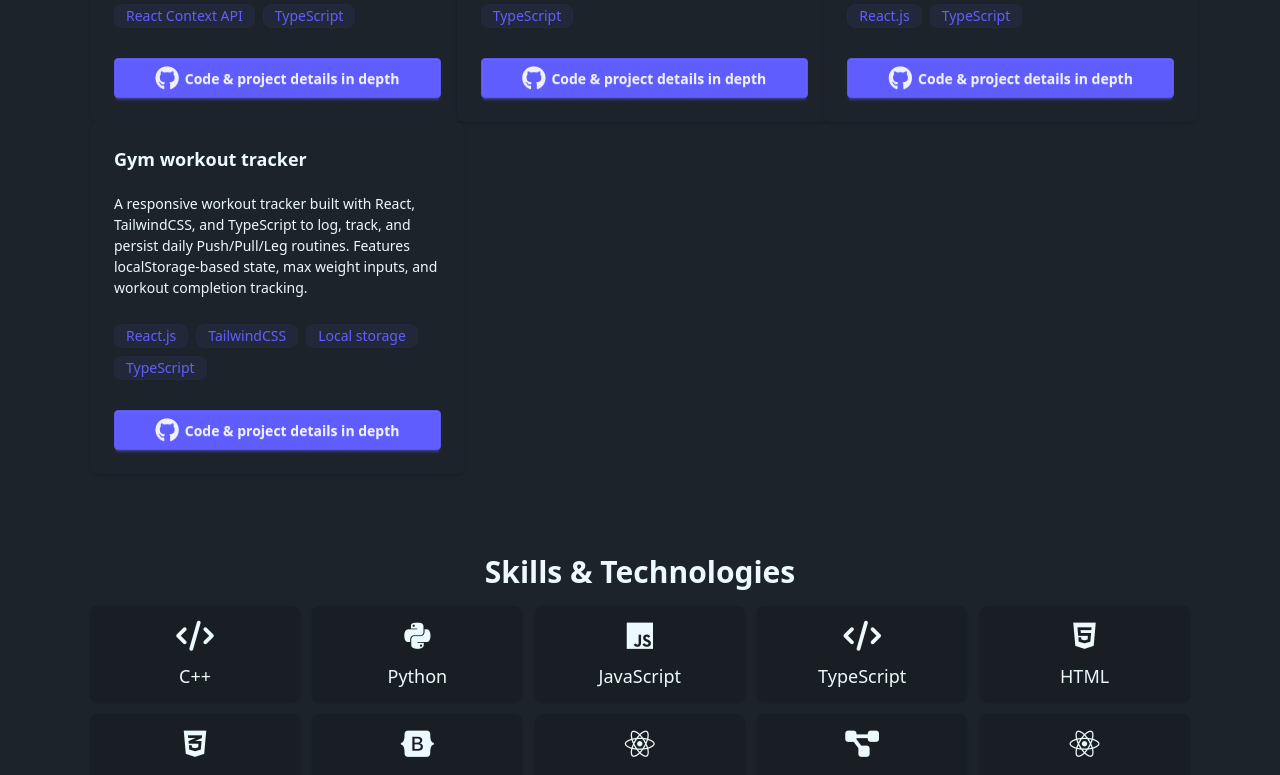
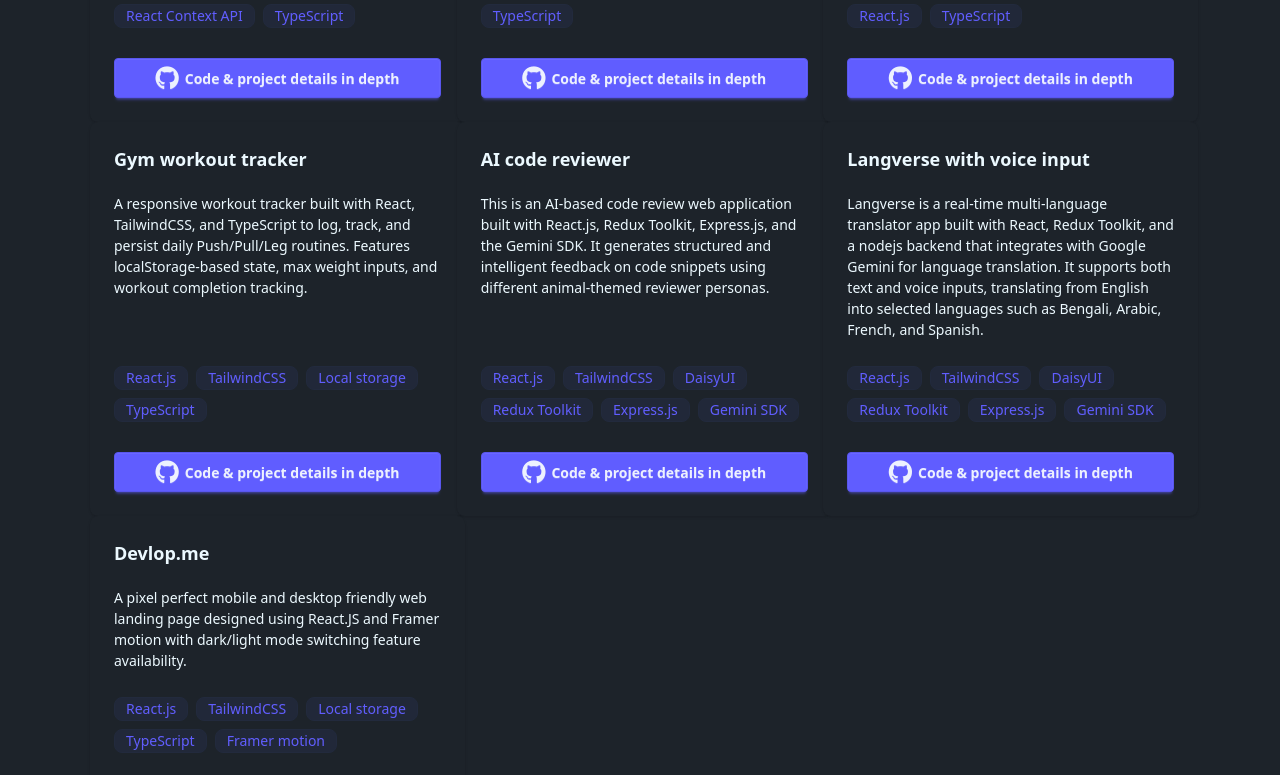
Before and after one commit to IsteakShupto/my-portfolio-v1, a React (Vite) app: page / in a window 1280 px wide. Shown: the part 1940-2715 px from the top of the page. Built offline with nearby package versions, Linux system fonts and the light colour scheme; a web font is replaced by a local one.

Commit message:
updated projects section

```diff
--- a/src/components/Projects.jsx
+++ b/src/components/Projects.jsx
@@ -59,6 +59,53 @@ export default function Projects() {
               tags={["React.js", "TailwindCSS", "Local storage", "TypeScript"]}
               details="https://github.com/IsteakShupto/gym_workout_tracker"
             />
+
+            <ProjectCard
+              title={"AI code reviewer"}
+              description={
+                "This is an AI-based code review web application built with React.js, Redux Toolkit, Express.js, and the Gemini SDK. It generates structured and intelligent feedback on code snippets using different animal-themed reviewer personas."
+              }
+              tags={[
+                "React.js",
+                "TailwindCSS",
+                "DaisyUI",
+                "Redux Toolkit",
+                "Express.js",
+                "Gemini SDK",
+              ]}
+              details="https://github.com/IsteakShupto/ai-code-reviewer"
+            />
+
+            <ProjectCard
+              title={"Langverse with voice input"}
+              description={
+                "Langverse is a real-time multi-language translator app built with React, Redux Toolkit, and a nodejs backend that integrates with Google Gemini for language translation. It supports both text and voice inputs, translating from English into selected languages such as Bengali, Arabic, French, and Spanish."
+              }
+              tags={[
+                "React.js",
+                "TailwindCSS",
+                "DaisyUI",
+                "Redux Toolkit",
+                "Express.js",
+                "Gemini SDK",
+              ]}
+              details="https://github.com/IsteakShupto/langverse"
+            />
+
+            <ProjectCard
+              title={"Devlop.me"}
+              description={
+                "A pixel perfect mobile and desktop friendly web landing page designed using React.JS and Framer motion with dark/light mode switching feature availability."
+              }
+              tags={[
+                "React.js",
+                "TailwindCSS",
+                "Local storage",
+                "TypeScript",
+                "Framer motion",
+              ]}
+              details="https://github.com/IsteakShupto/devlop.me"
+            />
           </div>
         </div>
       </div>
```
